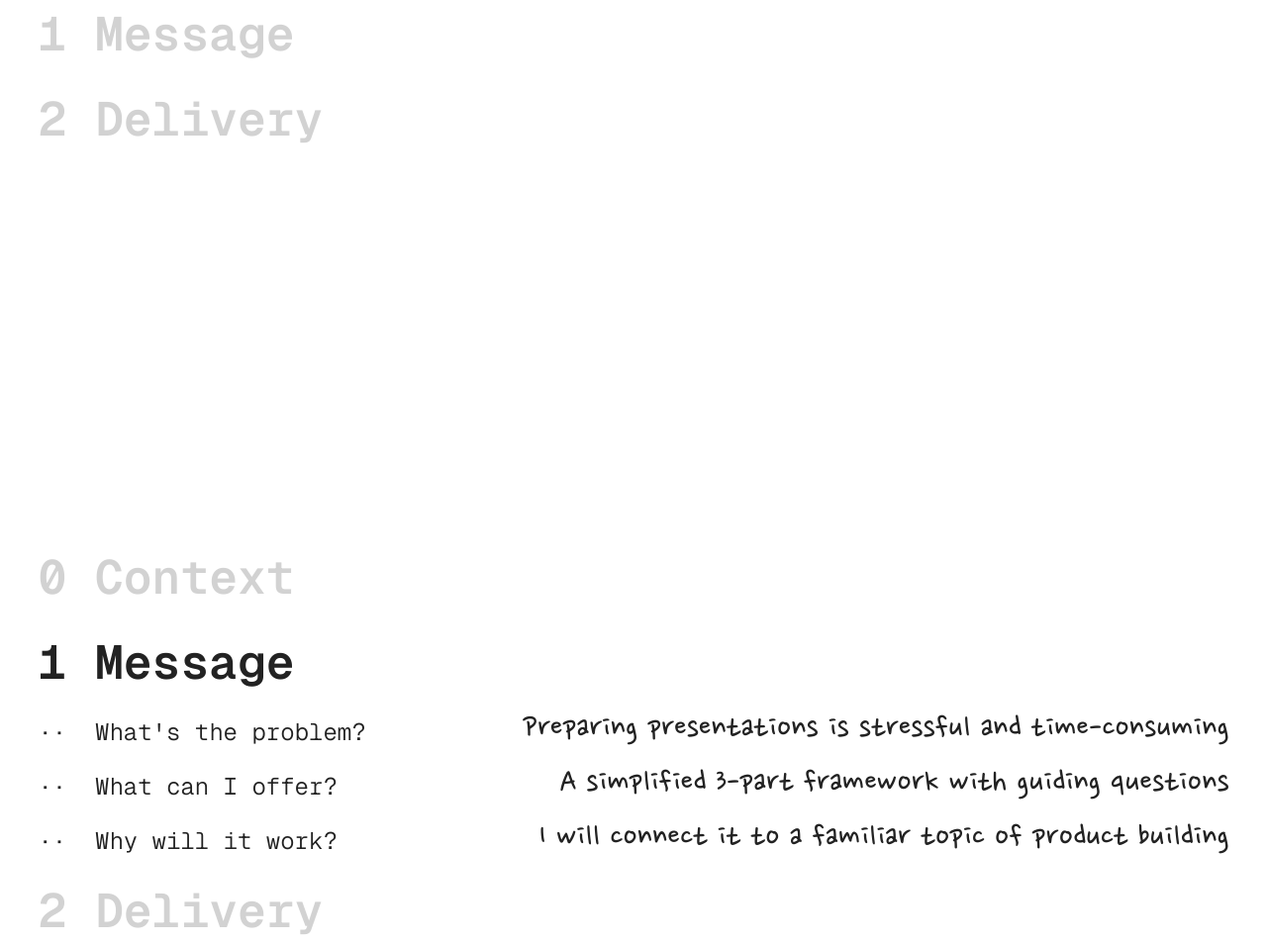
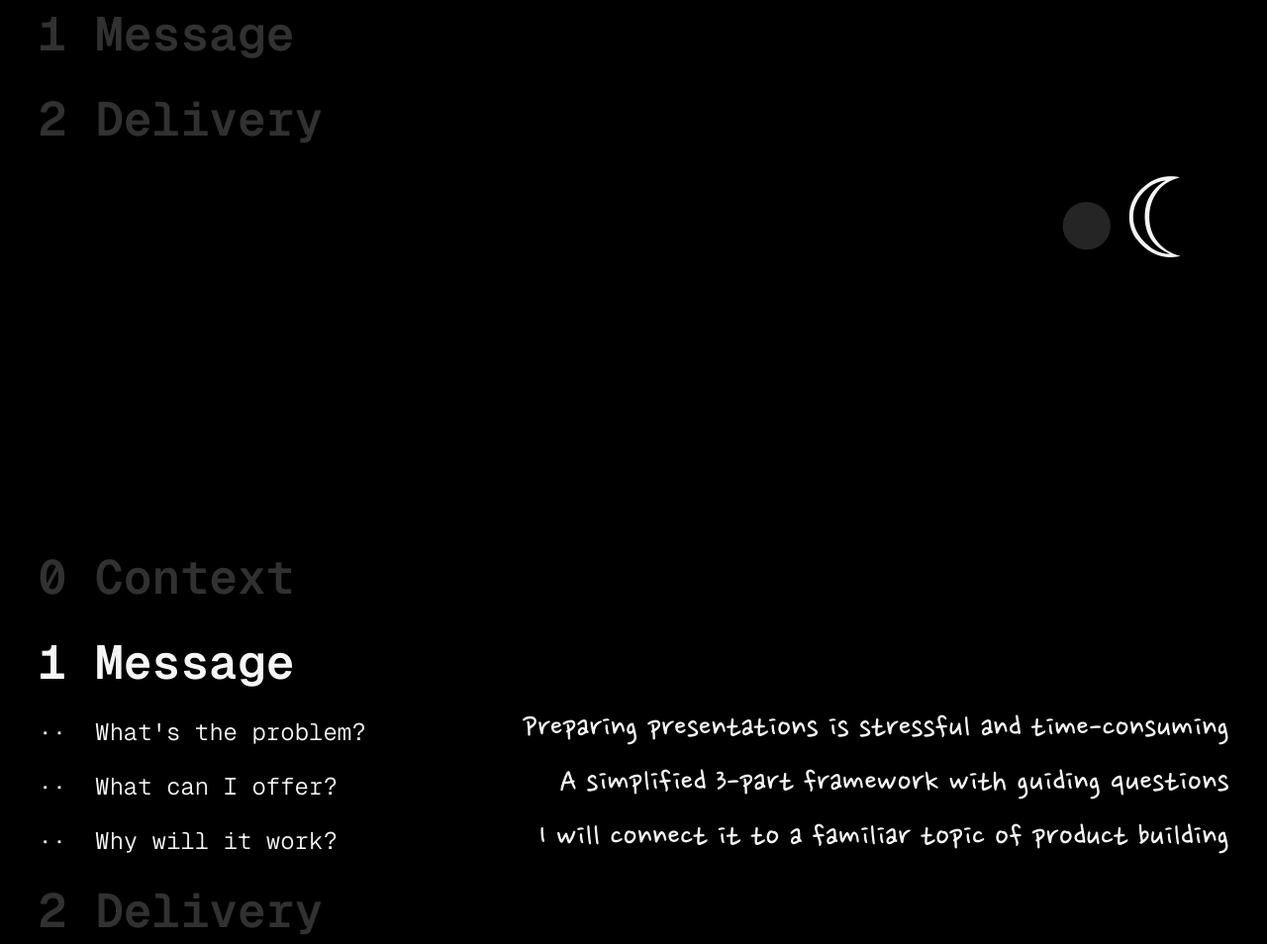
Before and after one commit to nickmikulin/aboutpresentations, a plain HTML site: page index.html in a window 1280 px wide. Shown: the part 6049-7003 px from the top of the page at 99% size. Drawn offline with nearby package versions, Linux system fonts and the light colour scheme.

Commit message:
add dark/light mode toggle

```diff
--- a/index.html
+++ b/index.html
@@ -13,7 +13,11 @@
 
     <style>
       :root {
-        --text: #222;
+        --text: #f5f5f5;
+        --bg: #000;
+      }
+      :root[data-theme="light"] {
+        --text: #111;
         --bg: #fff;
       }
 
@@ -106,6 +110,36 @@
 
       .fill {
         flex: 1;
+      }
+
+      .mode-toggle {
+        position: absolute;
+        bottom: 0;
+        transform: translateY(-50%);
+        right: 1rem;
+        gap: 0rem;
+        display: inline-flex;
+        align-items: center;
+        padding: 0 2rem;
+        font-size: 7rem;
+        background: transparent;
+        border: none;
+        color: var(--text);
+        cursor: pointer;
+      }
+      .mode-toggle .sun {
+        opacity: 0.15;
+      }
+      .mode-toggle .moon {
+        opacity: 1;
+      }
+      :root[data-theme="light"] .mode-toggle .sun {
+        opacity: 1;
+        transition: transform 0.3s ease;
+      }
+      :root[data-theme="light"] .mode-toggle .moon {
+        opacity: 0.15;
+        transition: transform 0.3s ease;
       }
 
       h1,
@@ -207,6 +241,15 @@
           <p>·· &nbsp;What are my constraints?</p>
           <p class="hand">10 min, offline + online, big screen, low contrast</p>
         </div>
+        <button
+          class="mode-toggle"
+          id="contrast-toggle"
+          type="button"
+          aria-label="Toggle light/dark"
+        >
+          <span class="sun">●</span>
+          <span class="moon">☾</span>
+        </button>
         <h1 class="dimmed">1 Message</h1>
         <h1 class="dimmed">2 Delivery</h1>
       </div>
@@ -279,5 +322,19 @@
         <span class="dimmed">like you build products</span>
       </h1>
     </div>
+
+    <script>
+      const root = document.documentElement;
+      const toggle = document.getElementById("contrast-toggle");
+      root.dataset.theme = "dark";
+      toggle?.addEventListener("click", () => {
+        const next = root.dataset.theme === "light" ? "dark" : "light";
+        root.dataset.theme = next;
+        toggle.setAttribute(
+          "aria-label",
+          `Switch to ${next === "light" ? "dark" : "light"} mode`
+        );
+      });
+    </script>
   </body>
 </html>
```
